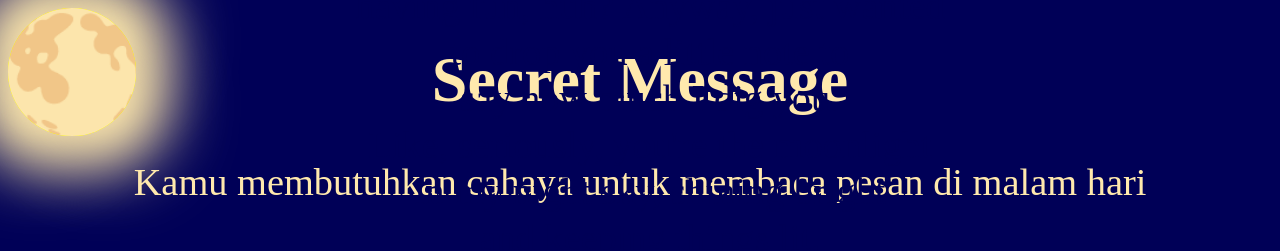
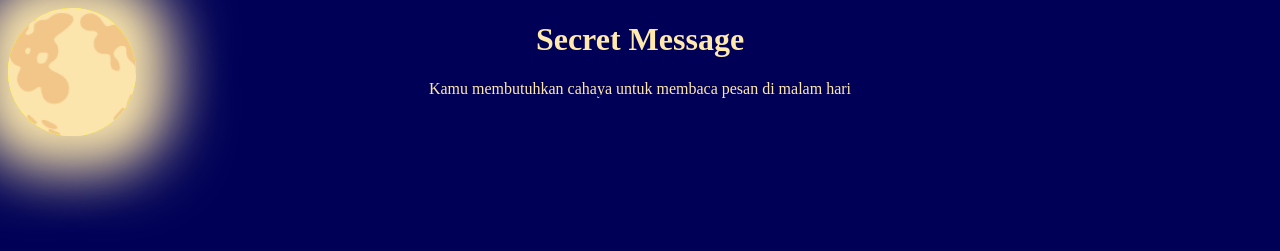
Before and after one commit to alxinero/secret_messagess, a plain HTML site: page index.html in a window 1280 px wide. Drawn offline with Linux system fonts and the light colour scheme.

Commit message:
Update style.css

```diff
--- a/style.css
+++ b/style.css
@@ -5,12 +5,10 @@ body {
 h1 {
   color: #ffe9ad;
   text-align: center;
-  font-size: 5vw;
 }
 p {
   color: #ffe9ad;
   text-align: center;
-  font-size: 3vw;
 }
 .message {
 
@@ -18,7 +16,7 @@ p {
   top: 50%;
   left: 50%;
   transform: translate(-50%, -50%);
-  font-size: 2vw;
+  font-size: 1.4vw;
   text-indent: 20px;
   line-height: 1vh;
   pointer-events: none;
```
